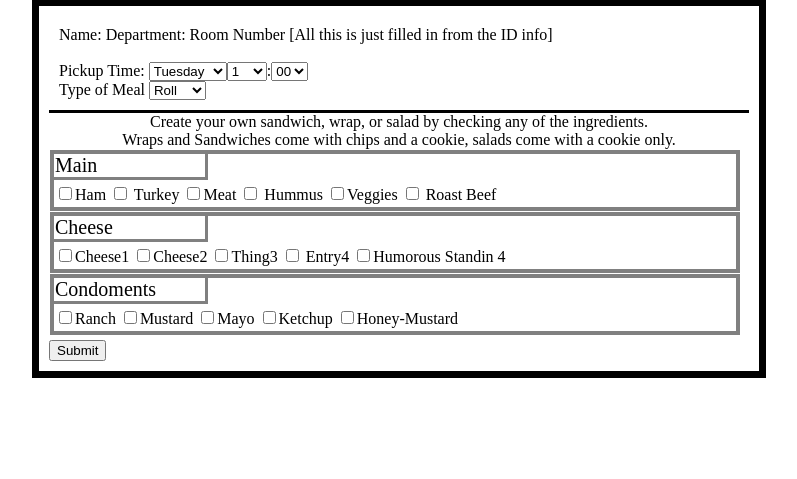
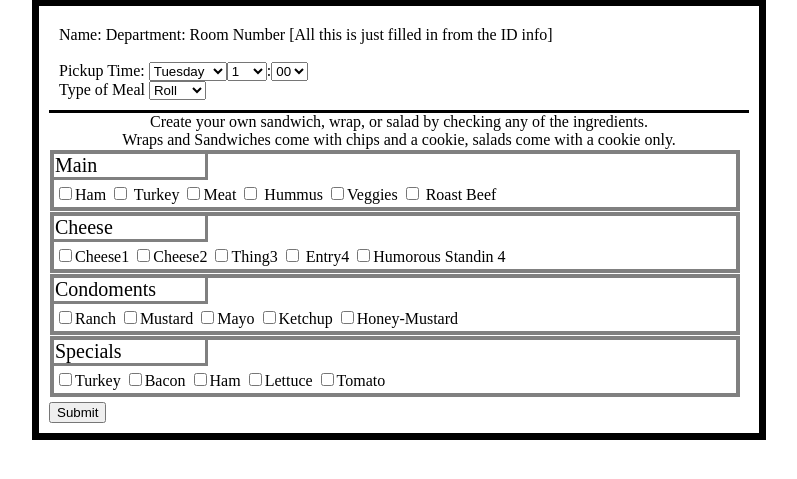
Before and after one commit to pgulley/BrownBoxApp, a Python web app: template templates/order.html in a window 1280 px wide. Shown: the part 67-546 px from the top of the page, without its empty margins (36-833 px from the left). Run offline with Jinja, Linux system fonts and the light colour scheme; the template is opened without the code that fills it, so the values that code supplies are empty.

Commit message:
Updated order form template again

```diff
--- a/templates/order.html
+++ b/templates/order.html
@@ -42,6 +42,15 @@ Wraps and Sandwiches come with chips and a cookie, salads come with a cookie onl
 <input class="Choice"type="checkbox">Ketchup</input>
 <input class="Choice"type="checkbox">Honey-Mustard</input>
 </div>
+</hr>
+<div class="Category">
+<div class="CategoryName">Specials</div>
+<input class= "Choice" type="checkbox">Turkey</input>
+<input class= "Choice" type="checkbox">Bacon</input>
+<input class="Choice"type="checkbox">Ham</input>
+<input class="Choice"type="checkbox">Lettuce</input>
+<input class="Choice"type="checkbox">Tomato</input>
+</div>
 <div class="FormFoot">
 <input type="submit" value="Submit" />
 </div>
```
